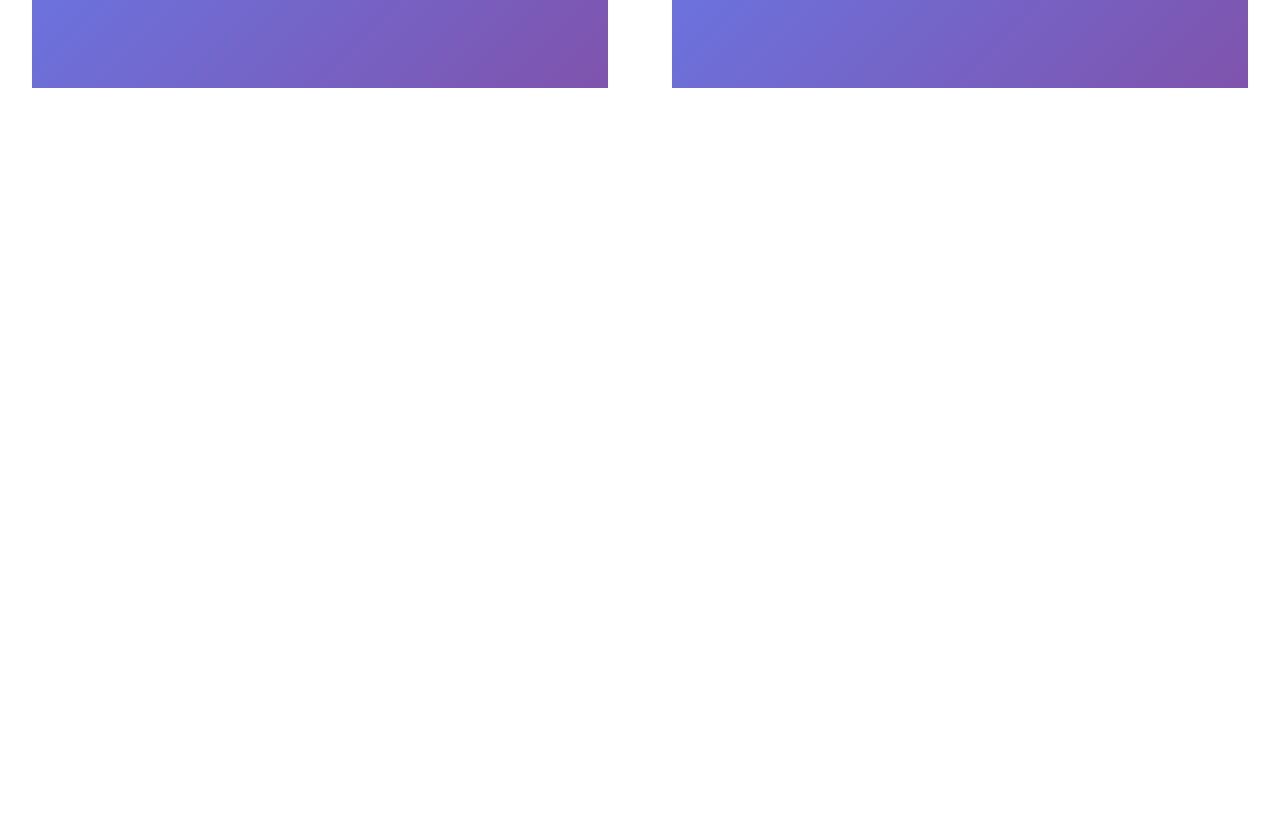
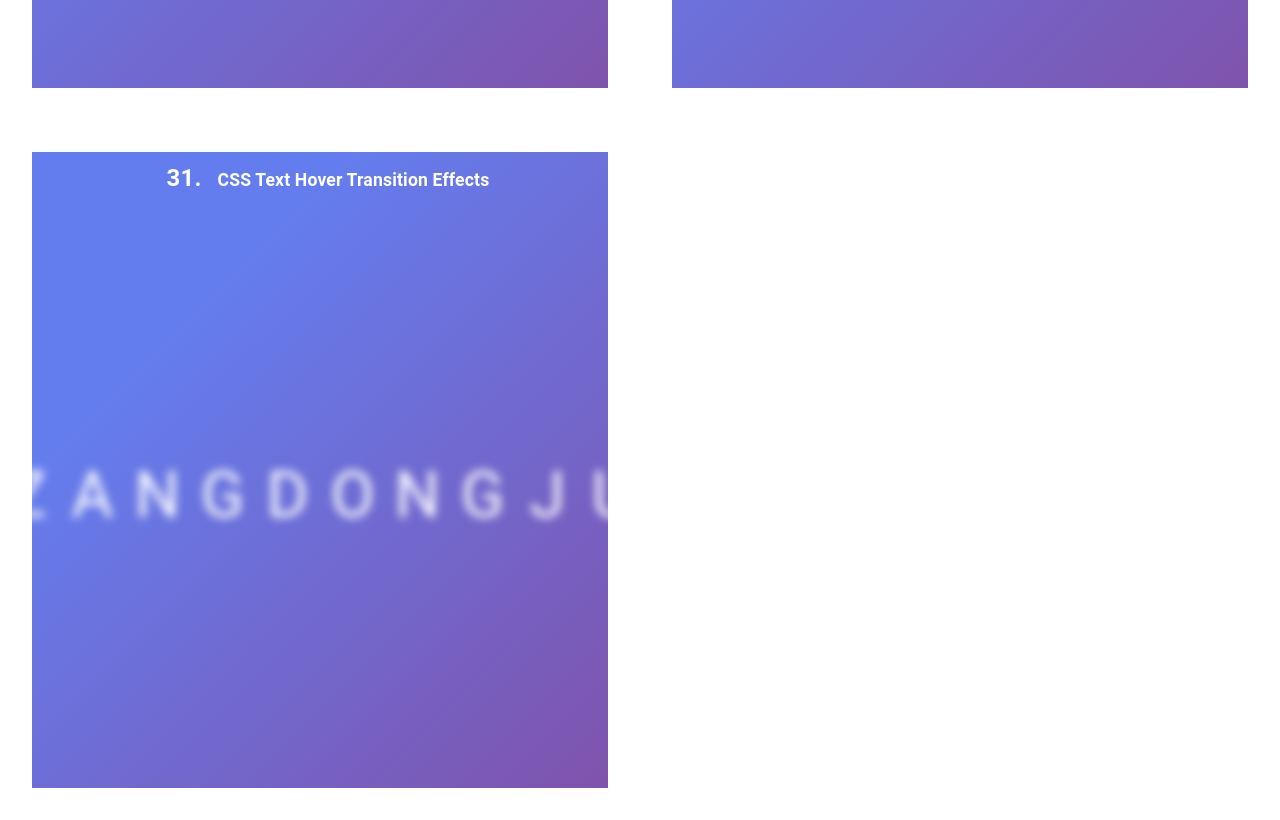
Before and after one commit to hootre/design_components, a React (Vite) app: page / in a window 1280 px wide. Shown: the part 10460-11280 px from the top of the page. Before the commit the page ends 10580 px from the top, so only its background shows below. Built offline with nearby package versions, Linux system fonts and the light colour scheme.

Commit message:
31 components create

```diff
--- /dev/null
+++ b/src/components/31.FocusHover/index.tsx
@@ -0,0 +1,23 @@
+import React from 'react';
+import { FocusHoverBox, Item } from './styles';
+
+const str = ['z', 'z', 'a', 'n', 'g', 'd', 'o', 'n', 'g', 'j', 'u', 'n'];
+
+export const FocusHover = () => {
+  return (
+    <FocusHoverBox>
+      <div className="container">
+        <h2>
+          {str.map((item, index) => {
+            return (
+              <Item key={index} string={str[index]} id={'' + index}>
+                <i></i>
+                {str[index]}
+              </Item>
+            );
+          })}
+        </h2>
+      </div>
+    </FocusHoverBox>
+  );
+};
--- /dev/null
+++ b/src/components/31.FocusHover/styles.tsx
@@ -0,0 +1,66 @@
+import styled from '@emotion/styled';
+
+type Props = {
+  string: String;
+};
+
+export const FocusHoverBox = styled.div`
+  .container {
+    position: relative;
+    z-index: 1;
+    display: flex;
+    justify-content: center;
+    align-items: center;
+    flex-wrap: wrap;
+    h2 {
+      position: relative;
+      display: flex;
+      gap: 5px;
+      color: #fff;
+      font-size: 4em;
+      text-transform: uppercase;
+      cursor: pointer;
+    }
+  }
+`;
+
+export const Item = styled.span<Props>`
+  position: relative;
+  filter: blur(5px);
+  padding: 0 5px;
+  transition: 0.5s;
+  display: block;
+  width: 60px;
+  text-align: center;
+  i {
+    position: absolute;
+    inset: 0;
+    background: transparent;
+  }
+  &:hover {
+    filter: blur(0px);
+    transition: 0s;
+    i {
+      &:before {
+        content: '';
+        position: absolute;
+        top: 0;
+        left: 0;
+        width: 2px;
+        height: 8px;
+        background: #fff;
+        box-shadow: 0 88px #fff, 58px 88px #fff, 58px 0 #fff;
+      }
+      &:after {
+        content: '';
+        position: absolute;
+        top: 0;
+        left: 0;
+        width: 8px;
+        height: 2px;
+        background: #fff;
+        box-shadow: 0 94px #fff, 52px 94px #fff, 52px 0 #fff;
+      }
+    }
+  }
+`;
--- a/src/pages/Home.tsx
+++ b/src/pages/Home.tsx
@@ -30,6 +30,7 @@
 import { SideDashbord } from '../components/28.SideDashboard';
 import { CircularNavigation } from '../components/29.CircularNavigation';
 import { IconHover } from '../components/30.LineIconHover';
+import { FocusHover } from '../components/31.FocusHover';
 
 const itemTitle = [
   'Animated Circular Navigation Menu Magic Indicator',
@@ -62,6 +63,7 @@
   'Dashboard Sidebar Menu using Html CSS ',
   'Animated Circular Navigation Menu',
   'CSS Magic Line Icon Hover Effects',
+  'CSS Text Hover Transition Effects',
 ];
 const itemComponents: any = {
   1: <CircularNav />,
@@ -94,6 +96,7 @@
   28: <SideDashbord />,
   29: <CircularNavigation />,
   30: <IconHover />,
+  31: <FocusHover />,
 };
 
 const Home: VFC<{}> = () => {
```
